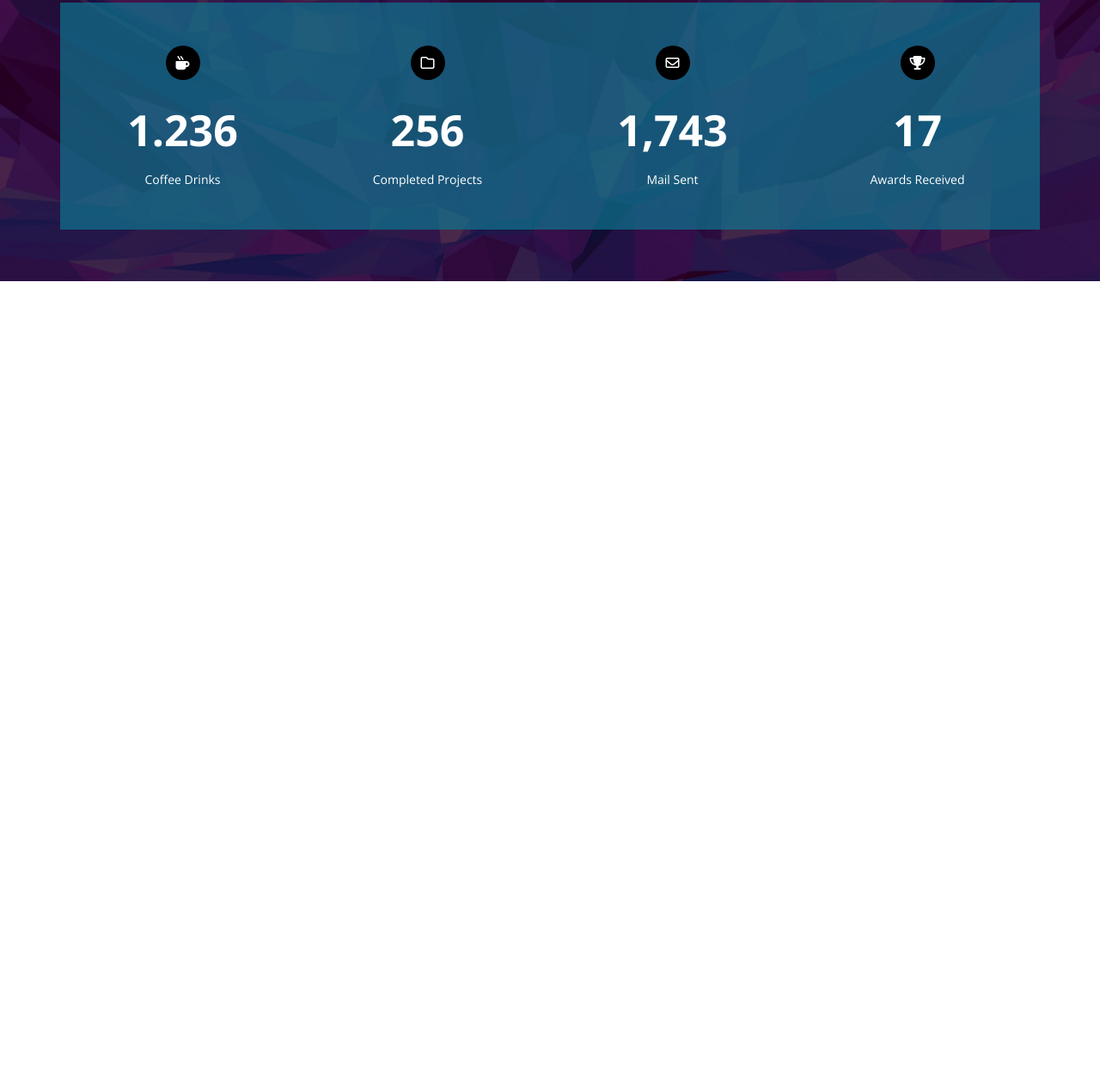
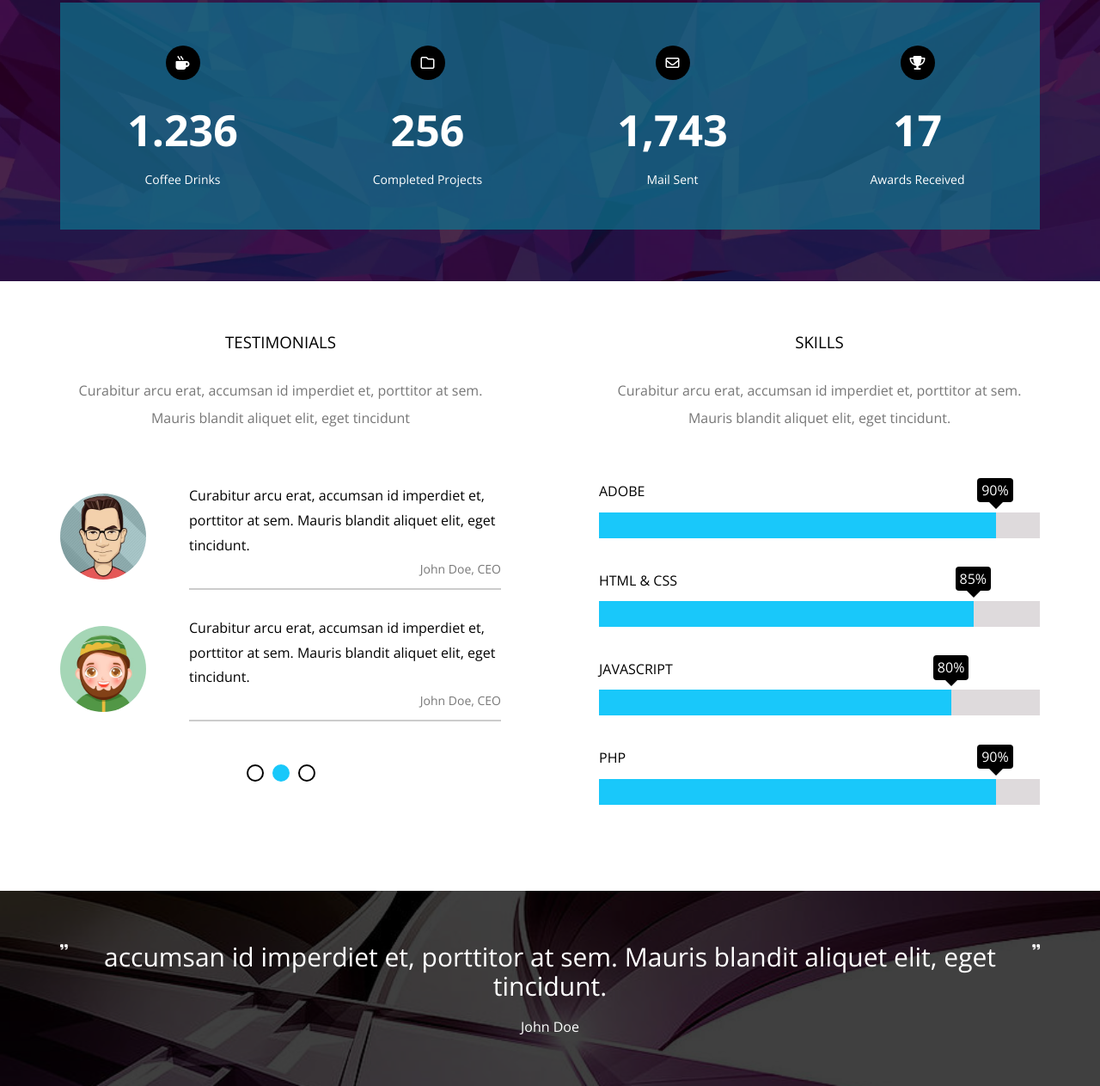
Before and after one commit to AhmedEsam-415/Project_Two, a plain HTML site: page index.html in a window 1280 px wide. Shown: the part 4735-5998 px from the top of the page at 86% size. Before the commit the page ends 5062 px from the top, so only its background shows below. Drawn offline with nearby package versions, Linux system fonts and the light colour scheme.

Commit message:
Finsh Tistimon and our-Skills and Quot Section

```diff
--- a/Css/kasper.css
+++ b/Css/kasper.css
@@ -555,3 +555,156 @@ header nav .form {
 .stats .container .box p {
   font-size: 14px;
 }
+
+.our-skills {
+  padding: 60px 0;
+}
+.our-skills .container {
+  display: flex;
+  justify-content: space-between;
+  flex-wrap: wrap;
+}
+@media (min-width: 992px) {
+  .our-skills .container > div {
+    flex-basis: 45%;
+  }
+}
+.our-skills .container > div > h3 {
+  margin: 0 0 30px;
+  font-weight: normal;
+  text-align: center;
+  text-transform: uppercase;
+}
+.our-skills .container > div > p {
+  line-height: 2;
+  color: #777;
+  text-align: center;
+  margin-bottom: 60px;
+}
+.our-skills .testimonials .content {
+  display: flex;
+  margin-bottom: 30px;
+  align-items: center;
+}
+.our-skills .testimonials .content img {
+  width: 100px;
+  height: 100px;
+  border-radius: 50%;
+  margin-right: 50px;
+}
+@media (max-width: 767px) {
+  .our-skills .testimonials .content {
+    flex-direction: column;
+    text-align: center;
+  }
+  .our-skills .testimonials .content img {
+    margin: 0 auto 20px;
+  }
+}
+.our-skills .testimonials .text {
+  border-bottom: 2px solid #ccc;
+  line-height: 1.8;
+}
+.our-skills .testimonials .text p {
+  color: #777;
+  text-align: right;
+  font-size: 14px;
+  margin-bottom: 10px;
+}
+.our-skills .testimonials .bullets {
+  display: flex;
+  justify-content: center;
+  margin: 50px 0;
+}
+.our-skills .testimonials .bullets li {
+  border: 2px solid;
+  width: 20px;
+  height: 20px;
+  border-radius: 50%;
+  margin: 0 5px;
+}
+.our-skills .testimonials .bullets li.active {
+  background-color: var(--main-color);
+  border-color: var(--main-color);
+}
+.our-skills .skills .prog-holder {
+  margin-bottom: 40px;
+}
+.our-skills .skills .prog-holder h4 {
+  margin-bottom: 15px;
+  text-transform: uppercase;
+  font-weight: normal;
+}
+.our-skills .skills .prog-holder .prog {
+  background-color: #dedadc;
+  height: 30px;
+}
+.our-skills .skills .prog-holder span {
+  display: block;
+  position: relative;
+  background-color: var(--main-color);
+  height: 100%;
+}
+.our-skills .skills .prog-holder span::before {
+  content: attr(data-progres);
+  position: absolute;
+  background-color: black;
+  color: white;
+  padding: 5px;
+  top: -40px;
+  right: -20px;
+  border-radius: 4px;
+}
+.our-skills .skills .prog-holder span::after {
+  content: "";
+  position: absolute;
+  border: 8px solid;
+  border-color: black transparent transparent transparent;
+  right: -8px;
+  top: -12px;
+}
+
+.quot {
+  padding: 60px 0;
+  background-image: url(../images/quote.jpg);
+  background-size: cover;
+  position: relative;
+  text-align: center;
+  color: white;
+}
+.quot::after {
+  content: "";
+  position: absolute;
+  top: 0;
+  left: 0;
+  width: 100%;
+  height: 100%;
+  background-color: rgb(0 0 0 / 75%);
+}
+.quot .container {
+  position: relative;
+  z-index: 1;
+}
+
+.quot q {
+  font-size: 30px;
+  margin-bottom: 20px;
+  display: block;
+  position: relative;
+}
+.quot q::before,
+.quot q::after {
+  position: absolute;
+  font-family: "font awesome 6 free";
+  content: "\f10e";
+  font-weight: 900;
+  font-size: 10px;
+}
+.quot q::before {
+  left: 0;
+  top: 0;
+}
+.quot q::after {
+  right: 0;
+  top: 0;
+}
--- a/index.html
+++ b/index.html
@@ -259,5 +259,79 @@
         </div>
       </div>
     </div>
+
+    <div class="our-skills">
+      <div class="container">
+        <div class="testimonials">
+          <h3>testimonials</h3>
+          <p>
+            Curabitur arcu erat, accumsan id imperdiet et, porttitor at sem.
+            Mauris blandit aliquet elit, eget tincidunt
+          </p>
+          <div class="content">
+            <img src="images/skills-01.jpg" alt="" />
+            <div class="text">
+              Curabitur arcu erat, accumsan id imperdiet et, porttitor at sem.
+              Mauris blandit aliquet elit, eget tincidunt.
+              <p>John Doe, CEO</p>
+            </div>
+          </div>
+          <div class="content">
+            <img src="images/skills-02.jpg" alt="" />
+            <div class="text">
+              Curabitur arcu erat, accumsan id imperdiet et, porttitor at sem.
+              Mauris blandit aliquet elit, eget tincidunt.
+              <p>John Doe, CEO</p>
+            </div>
+          </div>
+          <ul class="bullets">
+            <li></li>
+            <li class="active"></li>
+            <li></li>
+          </ul>
+        </div>
+        <div class="skills">
+          <h3>Skills</h3>
+          <p>
+            Curabitur arcu erat, accumsan id imperdiet et, porttitor at sem.
+            Mauris blandit aliquet elit, eget tincidunt.
+          </p>
+          <div class="prog-holder">
+            <h4>Adobe</h4>
+            <div class="prog">
+              <span style="width: 90%" data-progres="90%"></span>
+            </div>
+          </div>
+          <div class="prog-holder">
+            <h4>Html &amp; Css</h4>
+            <div class="prog">
+              <span style="width: 85%" data-progres="85%"></span>
+            </div>
+          </div>
+          <div class="prog-holder">
+            <h4>JavaScript</h4>
+            <div class="prog">
+              <span style="width: 80%" data-progres="80%"></span>
+            </div>
+          </div>
+          <div class="prog-holder">
+            <h4>Php</h4>
+            <div class="prog">
+              <span style="width: 90%" data-progres="90%"></span>
+            </div>
+          </div>
+        </div>
+      </div>
+    </div>
+
+    <div class="quot">
+      <div class="container">
+        <q>
+          accumsan id imperdiet et, porttitor at sem. Mauris blandit aliquet
+          elit, eget tincidunt.
+        </q>
+        <span>John Doe</span>
+      </div>
+    </div>
   </body>
 </html>
```
